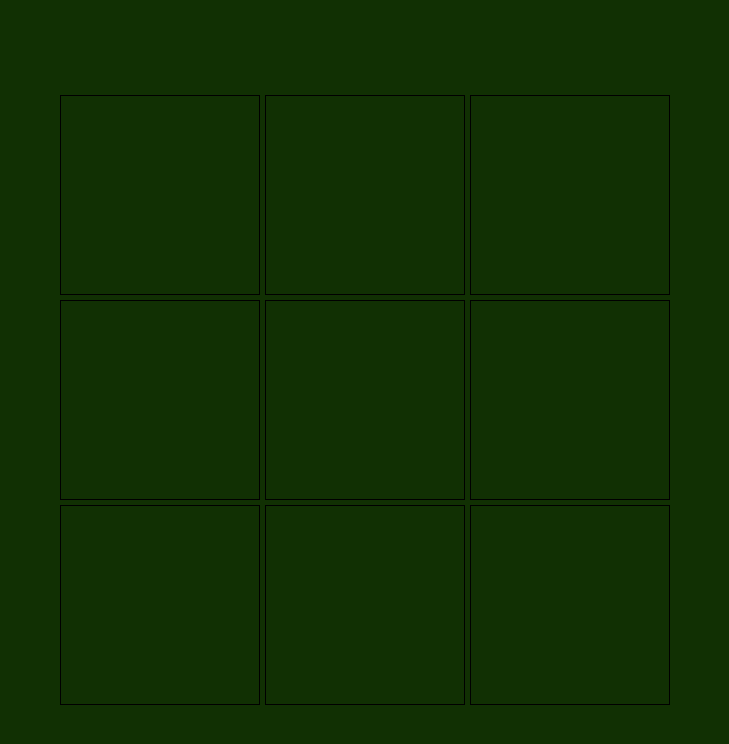
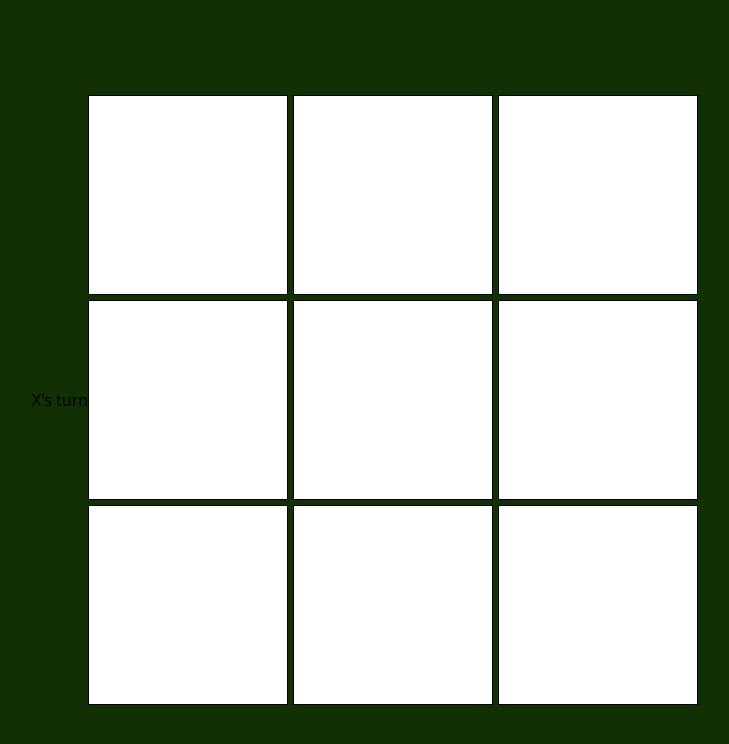
Before and after one commit to zjedzonyy/TOP, a plain HTML site: page tic-tac-toe/index.html in a window 1280 px wide. Shown: the whole page, without its empty margins (275-1004 px from the left). Drawn offline with nearby package versions, Linux system fonts and the light colour scheme.

Commit message:
Add more styling, updateButtons() and screenController() functions. Refactor makeMove to ensure correct type conversion

```diff
--- a/tic-tac-toe/index.html
+++ b/tic-tac-toe/index.html
@@ -12,15 +12,15 @@
         <div class="turn"></div>
         <div class="start"></div>
         <div class="board">
-            <div class="cell" data-x="0" data-y="0"></div>
-            <div class="cell" data-x="0" data-y="1"></div>
-            <div class="cell" data-x="0" data-y="2"></div>
-            <div class="cell" data-x="1" data-y="0"></div>
-            <div class="cell" data-x="1" data-y="1"></div>
-            <div class="cell" data-x="1" data-y="2"></div>
-            <div class="cell" data-x="2" data-y="0"></div>
-            <div class="cell" data-x="2" data-y="1"></div>
-            <div class="cell" data-x="2" data-y="2"></div>
+            <div class="cell" data-x="0" data-y="0"><button></button></div>
+            <div class="cell" data-x="0" data-y="1"><button></button></div>
+            <div class="cell" data-x="0" data-y="2"><button></button></div>
+            <div class="cell" data-x="1" data-y="0"><button></button></div>
+            <div class="cell" data-x="1" data-y="1"><button></button></div>
+            <div class="cell" data-x="1" data-y="2"><button></button></div>
+            <div class="cell" data-x="2" data-y="0"><button></button></div>
+            <div class="cell" data-x="2" data-y="1"><button></button></div>
+            <div class="cell" data-x="2" data-y="2"><button></button></div>
         </div>
     </div>
 
--- a/tic-tac-toe/index.js
+++ b/tic-tac-toe/index.js
@@ -33,8 +33,10 @@ const player = () => {
     }
 
     if (counto >= countx) {
+        console.log("X's turn is now");
         return "X";
     } else if (counto < countx) {
+        console.log("Y turn is now");
         return "O";
     }
 }
@@ -68,23 +70,25 @@ function arraysEqual(arr1, arr2) {
 }
 
 // ask for a move and update the table
-const makeMove = () => {
+const makeMove = (x,y) => {
+    x = Number(x);
+    y = Number(y);
+    console.log(`Proba ruchu na pozycji: ${x} ${y}`);
     const whoseMove = player();
+    console.log(`Ruch gracza: ${whoseMove}`);
+    const moveMade = [x, y];
 
-
-    let move = prompt(`${whoseMove} move, type coordinates [x,y]: `);
-    const moveMade = move.split(',').map(Number);
+    // let move = prompt(`${whoseMove} move, type coordinates [x,y]: `);
+    // const moveMade = move.split(',').map(Number);
     // const moveMade = new Set(moveArray);
 
-    console.log(moveMade);
     const aveMoves = action();
-    console.log(aveMoves);
 
     for (const value of aveMoves) {
         if (arraysEqual(moveMade, value)) {
             console.log("move is valid");
             board[moveMade[0]][moveMade[1]] = whoseMove;
-            console.log(board);
+            console.log("Stan planszy po ruchu:", board);
         }
     }
 
@@ -99,10 +103,8 @@ const checkWinner = () => {
         for (let j = 0; j <= 2; j++) {
             if (board[i][j] === "X") {
                 countx++;
-                console.log("Punkt dla X");
             } else if (board[i][j] === "O"){
                 counto++;
-                console.log("punkt dla O");
             }
         if (countx === 3) {
             console.log("Wygral X poziomo")
@@ -122,10 +124,8 @@ const checkWinner = () => {
         for (let j = 0; j <= 2; j++) {
             if (board[j][i] === "X") {
                 countx++;
-                console.log("Punkt dla X");
             } else if (board[j][i] === "O"){
                 counto++;
-                console.log("punkt dla O");
             }
         if (countx === 3) {
             console.log("Wygral X pionowo");
@@ -156,21 +156,69 @@ const checkWinner = () => {
     }
 
     // brak zwyciezcy
+    console.log("No winner yet!");
     return null;
 }
 
 const playGame = () => {
-    const board = gameBoard();
-    let winner = checkWinner()
-    console.log(winner);
-    while (winner === null) {
-        makeMove();
-        winner = checkWinner();
-    }
+    // updateButtons();
+    // screenController();
+    let whoseMove = player();
+    let winner = checkWinner();
+
+    //TODO: do ktoregos wsadzic sprawdzanie winner i przerwania i wyswietlenia wyniku
+    // jezeli winner inny niz null
+
+    //TDODO: GUI nie updejtuje boardu dobrze.
+    updateButtons();
+    screenController();
+
+    // while (winner === null) {
+    //     winner = checkWinner();;
+    //     whoseMove = player();
+    //     // screenController();
+    //     console.log(board);
+    //     console.log(`${whoseMove} MOVE`);
+    //     //disabled all buttons
+    // }
     console.log(winner);
 }
 
 
+function screenController() {
+    const playerTurnDiv = document.querySelector('.turn');
+    const cells = document.querySelectorAll('.cell');
+    const boardDiv = document.querySelector('.board');
 
-// TODO: poprawić co ktora funkcja zwraca i dopiescic
-// TODO: set screenController()
+    // get the newest version of the board and player turn
+    const whoseMove = player();
+    playerTurnDiv.textContent = `${whoseMove}'s turn`
+
+    // update GUI X, O or NULL
+    cells.forEach(cell => {
+        const x = cell.getAttribute('data-x');
+        const y = cell.getAttribute('data-y');
+        const button = cell.querySelector('button');
+        button.textContent = board[x][y];
+        if (board[x][y] !==  null) {
+            button.classList.add('disabled');
+            button.disabled = true;
+
+        }
+    })
+
+}
+
+
+function updateButtons() {
+    const cells = document.querySelectorAll('.cell button').forEach(button => {
+        button.addEventListener('click', (event) => {
+            const cell = event.target.parentElement;
+            const x = Number(cell.getAttribute('data-x')); // Konwersja do liczby
+            const y = Number(cell.getAttribute('data-y')); // Konwersja do liczby
+            makeMove(x, y);
+        });
+    });
+}
+
+playGame();
--- a/tic-tac-toe/style.css
+++ b/tic-tac-toe/style.css
@@ -60,9 +60,22 @@ body {
 
 .container {
     display: flex;
-    width: 100wv;
+    width: 100vw;
     height: 100vh;
     background-color: rgb(17, 48, 3);
     align-items: center;
     justify-content: center;
 }
+
+.cell button {
+  width: 100%;
+  height: 100%;
+  font-size: 24px;
+  background-color: white;
+  border: none;
+  cursor: pointer;
+}
+.cell button.disabled {
+  background-color: lightgray;
+  cursor: not-allowed;
+}
```
